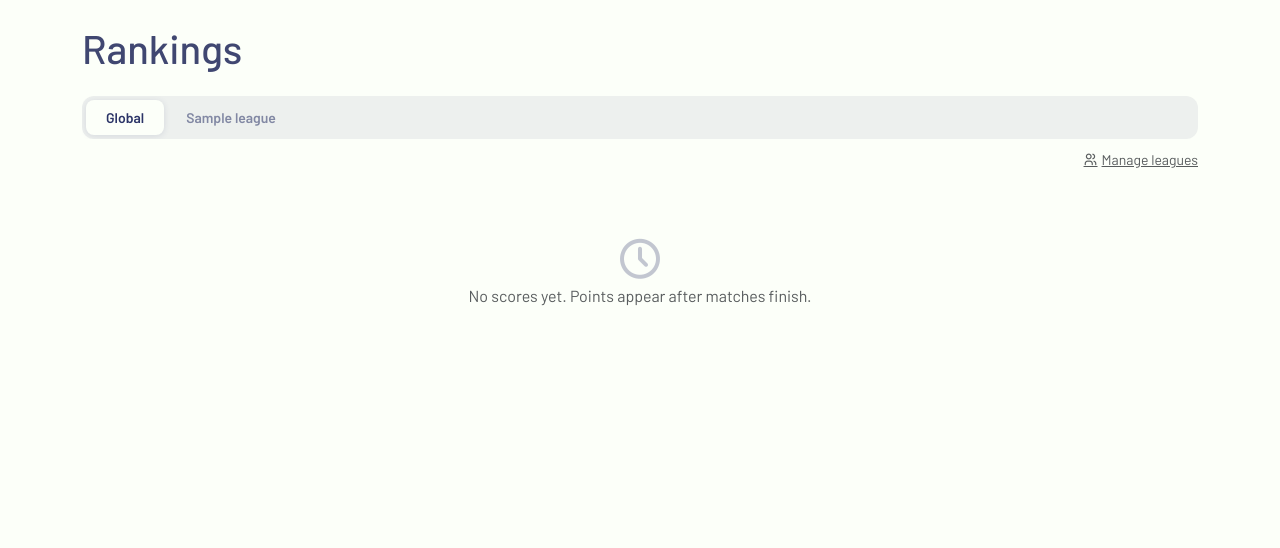
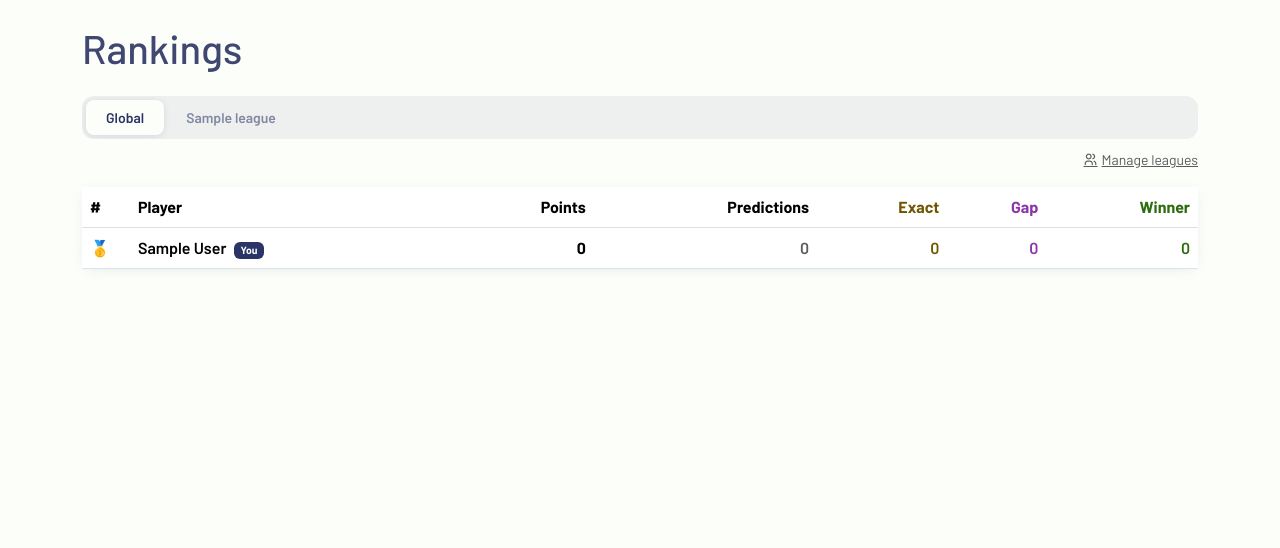
Before and after one commit to AmauryArmengaud/Ovalpronos, a Django app: page /rankings/ in a window 1280 px wide. Shown: the part 83-631 px from the top of the page. Run offline with Django 5.2, Linux system fonts and the light colour scheme; a user stored in the database is signed in; tables that the repository leaves empty hold one stand-in row (values such as "Sample post").

Commit message:
feat: show all members in rankings even without scores; harmonise share button on profile
- Rankings now display all active users (global) and all league members
  even before any match is scored, with 0 pts as default
- Profile page share-link button now uses ti-share icon and px-2 padding
  to match the league detail page

Co-Authored-By: Claude Sonnet 4.6 <noreply@anthropic.com>

```diff
--- a/apps/rankings/views.py
+++ b/apps/rankings/views.py
@@ -1,26 +1,34 @@
+from django.contrib.auth import get_user_model
 from django.contrib.auth.mixins import LoginRequiredMixin
 from django.views.generic import TemplateView
 from apps.rankings.models import UserScore
 
+User = get_user_model()
 
-def _build_leaderboard(score_qs, current_user_pk):
-    """Build a ranked list from a UserScore queryset."""
-    scores = list(
-        score_qs.select_related('user')
-        .order_by('-points', '-exact_count', '-gap_count')
-    )
+
+def _build_leaderboard(score_qs, all_users_qs, current_user_pk):
+    """Build a ranked list merging UserScore data with all relevant users (0 pts if no score yet)."""
+    scores_by_user = {
+        s.user_id: s
+        for s in score_qs.select_related('user')
+    }
+    entries = []
+    for user in all_users_qs:
+        score = scores_by_user.get(user.pk)
+        entries.append({
+            'user': user,
+            'total_points': score.points if score else 0,
+            'count_predictions': score.prediction_count if score else 0,
+            'count_exact': score.exact_count if score else 0,
+            'count_gap': score.gap_count if score else 0,
+            'count_win': score.win_count if score else 0,
+        })
+    entries.sort(key=lambda e: (-e['total_points'], -e['count_exact'], -e['count_gap']))
     ranked = []
-    for rank, score in enumerate(scores, start=1):
-        ranked.append({
-            'rank': rank,
-            'user': score.user,
-            'total_points': score.points,
-            'count_predictions': score.prediction_count,
-            'count_exact': score.exact_count,
-            'count_gap': score.gap_count,
-            'count_win': score.win_count,
-            'is_current_user': score.user_id == current_user_pk,
-        })
+    for rank, entry in enumerate(entries, start=1):
+        entry['rank'] = rank
+        entry['is_current_user'] = entry['user'].pk == current_user_pk
+        ranked.append(entry)
     return ranked
 
 
@@ -31,7 +39,8 @@ class RankingsView(LoginRequiredMixin, TemplateView):
         ctx = super().get_context_data(**kwargs)
 
         global_qs = UserScore.objects.filter(competition=None, league=None)
-        ctx['leaderboard'] = _build_leaderboard(global_qs, self.request.user.pk)
+        all_users = User.objects.filter(is_active=True)
+        ctx['leaderboard'] = _build_leaderboard(global_qs, all_users, self.request.user.pk)
         ctx['user_leagues'] = self.request.user.leagues.all()
 
         league_pk = self.request.GET.get('league')
@@ -45,7 +54,8 @@ class RankingsView(LoginRequiredMixin, TemplateView):
                 league_qs = UserScore.objects.filter(
                     competition=None, league=None, user_id__in=member_ids
                 )
-                league_leaderboard = _build_leaderboard(league_qs, self.request.user.pk)
+                league_members = User.objects.filter(pk__in=member_ids)
+                league_leaderboard = _build_leaderboard(league_qs, league_members, self.request.user.pk)
             except League.DoesNotExist:
                 pass
 
--- a/templates/accounts/profile.html
+++ b/templates/accounts/profile.html
@@ -118,10 +118,10 @@
               {{ league.invite_code }}
             </span>
             <button type="button"
-                    class="share-link-btn btn btn-outline-secondary btn-sm py-0 px-1"
+                    class="share-link-btn btn btn-outline-secondary btn-sm py-0 px-2"
                     data-code="{{ league.invite_code }}"
-                    title="{% trans 'Copy link' %}">
-              <i class="ti ti-send" style="font-size: 0.85rem;"></i>
+                    title="{% trans 'Copy invite link' %}">
+              <i class="ti ti-share" style="font-size: 0.85rem;"></i>
             </button>
             {% if league.creator != user %}
             <button type="button"
```
